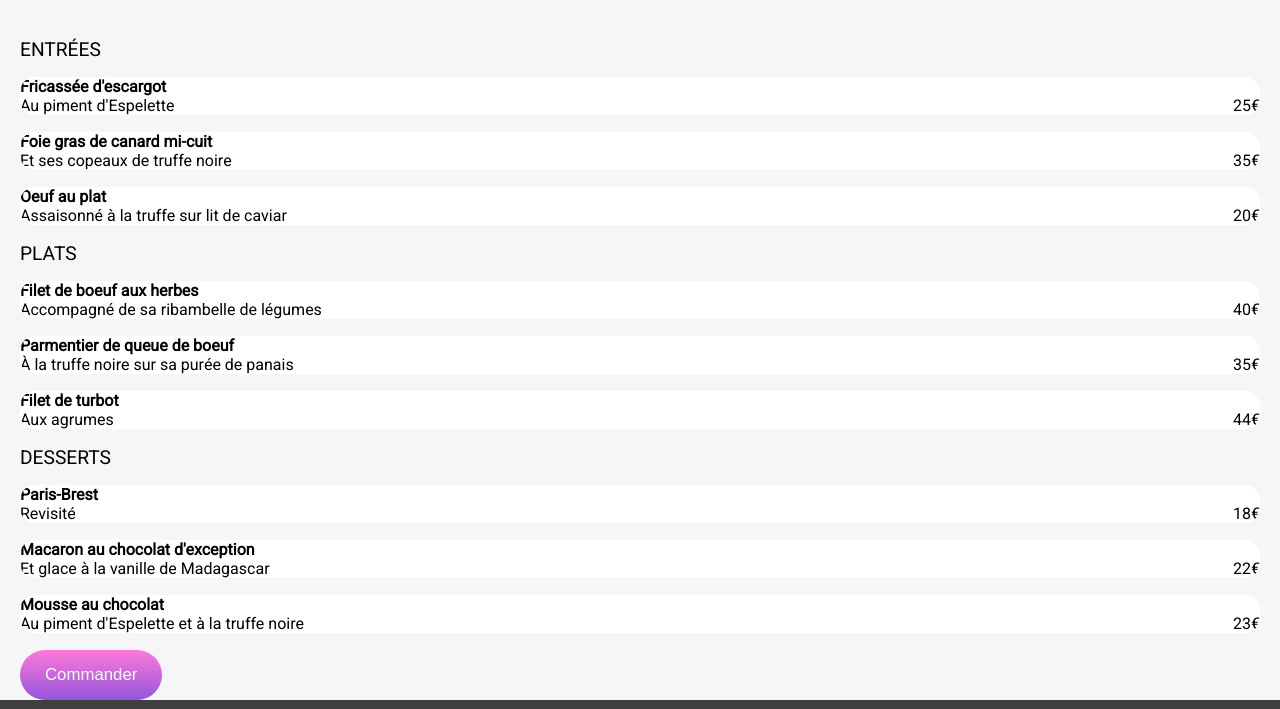
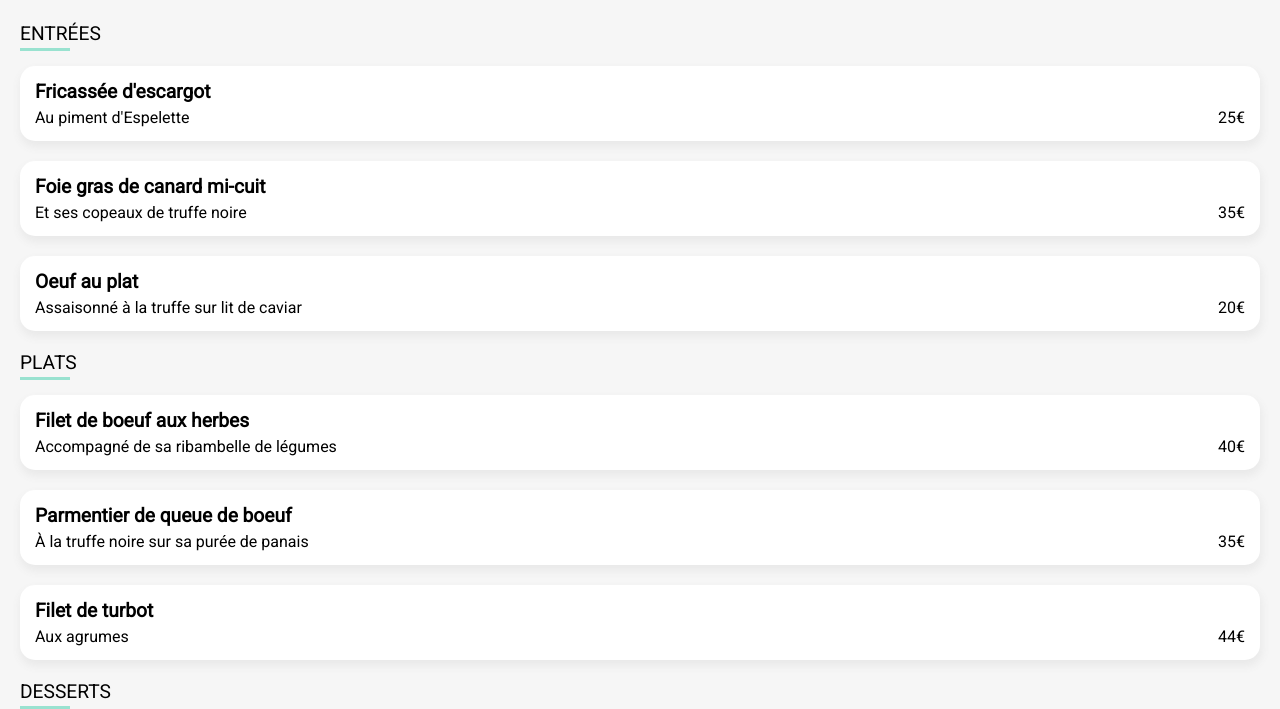
Before and after one commit to mambitoano2000/OhMyFood, a website: page la_palette_du_gout.html in a window 1280 px wide. Shown: the part 431-1140 px from the top of the page. Drawn offline with Linux system fonts and the light colour scheme; a web font is replaced by a local one.

Commit message:
finished body without border radius top and effect

```diff
--- a/la_palette_du_gout.html
+++ b/la_palette_du_gout.html
@@ -12,7 +12,7 @@
 </head>
 
 <header>
-    <div class="wrapper">
+
         <div class="wrapper">
             <a href="index.html">
                 <div class="logo">
@@ -20,7 +20,7 @@
                 </div>
             </a>
         </div>
-    </div>
+
 </header>
 
 <main>
@@ -40,8 +40,8 @@
                 <div class="menu__body">
                     <div class="menu__body__food">
                         <div class="menu__body__food__title">
-                            <h2>ENTRÉES</h2>
-                            <span></span>
+                            <h2 class="marginblock-reset">ENTRÉES</h2>
+                            <hr class="underlined-tertiary"></hr>
                         </div>
 
                         <div class="menu__body__food__bouton background-white border-radius-15px">
@@ -75,8 +75,8 @@
 
                     <div class="menu__body__food">
                         <div class="menu__body__food__title">
-                            <h2>PLATS</h2>
-                            <span></span>
+                            <h2 class="marginblock-reset">PLATS</h2>
+                            <hr class="underlined-tertiary"></hr>
                         </div>
 
                         <div class="menu__body__food__bouton background-white border-radius-15px">
@@ -111,8 +111,8 @@
 
                     <div class="menu__body__food">
                         <div class="menu__body__food__title">
-                            <h2>DESSERTS</h2>
-                            <span></span>
+                            <h2 class="marginblock-reset">DESSERTS</h2>
+                            <hr class="underlined-tertiary"></hr>
                         </div>
 
                         <div class="menu__body__food__bouton background-white border-radius-15px">
@@ -136,7 +136,7 @@
                         <div class="menu__body__food__bouton background-white border-radius-15px">
                             <h3>Mousse au chocolat</h3>
                             <div class="menu__body__food__bouton__paragraph flex-between">
-                                <p class="marginblock-reset">Au piment d'Espelette et à la truffe noire</p>
+                                <p class="marginblock-reset">Au piment d'espelette et à la truffe noire</p>
                                 <span>23€</span>
                             </div>
                             <div class="menu__body__food__bouton__price"></div>
@@ -146,8 +146,8 @@
 
 
 
-                <div class="menu__body__commander">
-                    <form>
+                <div class="menu__commander">
+                    <form class="flex-center">
                         <button class="submit text-white padding-sides-25px" type="submit">Commander</button>
                     </form>
                 </div>
--- a/sass/base/_reset.scss
+++ b/sass/base/_reset.scss
@@ -31,3 +31,8 @@ figure {
 .submit {
     cursor: pointer;
 }
+
+hr {
+    border-style: none;
+    margin: 0px;
+}
--- a/sass/base/_typography.scss
+++ b/sass/base/_typography.scss
@@ -33,7 +33,7 @@ body {
 
 .menu__body__food__bouton {
     h3 {
-        font-size: 1em;
+        font-size: 1.2em;
         margin-top: 0px;
         margin-bottom: 0px;
     }
--- a/sass/components/_buttons.scss
+++ b/sass/components/_buttons.scss
@@ -1,4 +1,4 @@
-.find-restaurants__explore__submit, .menu__body__commander {
+.find-restaurants__explore__submit, .menu__commander {
     form {
         button {
             background: linear-gradient($color-secondary, $color-primary);
@@ -48,5 +48,13 @@
 }
 
 .menu__body__food__bouton {
-    margin-bottom: 17px;
+    margin-bottom: 20px;
+    padding-left: 15px;
+    padding-right: 15px;
+    padding-top: 14px;
+    padding-bottom: 14px;
+    box-shadow: 1px 5px 8px 1px darken($color-background, 5%);
+    h3 {
+        margin-bottom: 5px;
+    }
 }
--- a/sass/pages/_menu.scss
+++ b/sass/pages/_menu.scss
@@ -24,3 +24,31 @@
         }
     }
 }
+
+.menu__body__food__title {
+    .underlined-tertiary {
+        background-color: $color-tertiary;
+        width: 50px;
+        height: 3px;
+        margin-bottom: 15px;
+    }
+    h2 {
+        margin-bottom: 3px;
+    }
+}
+
+.menu__commander {
+    form {
+        padding-top: 37px;
+        padding-bottom: 60px;
+        button {
+            background: linear-gradient($color-secondary, $color-primary);
+            padding-top: 16px;
+            padding-bottom: 16px;
+            padding-left: 51px;
+            padding-right: 51px;
+            font-size: 1.1em;
+            border-radius: 25px;
+        }
+    }
+}
```
Also changed, not shown: public/css/style.css, 1 other file.
